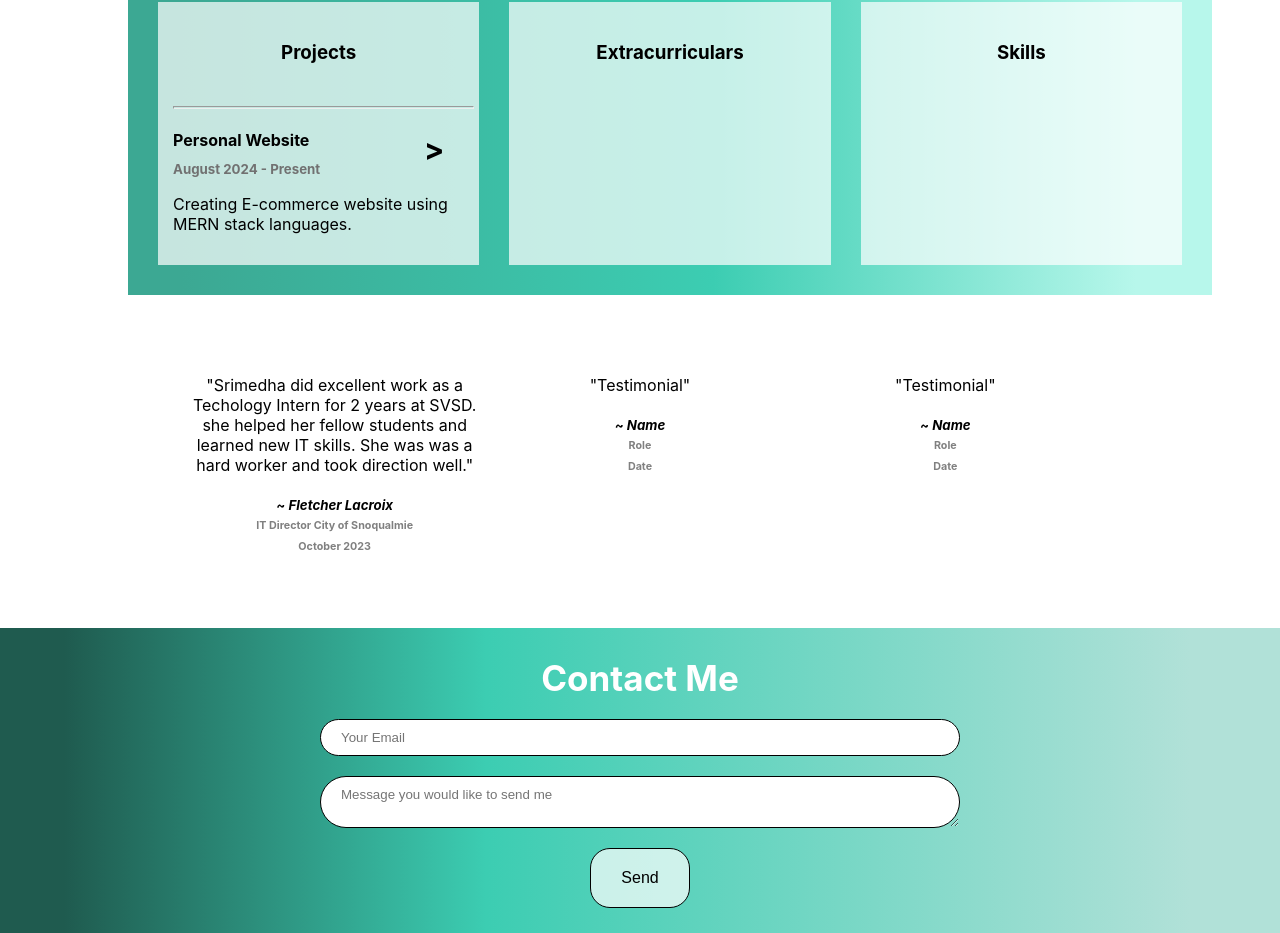
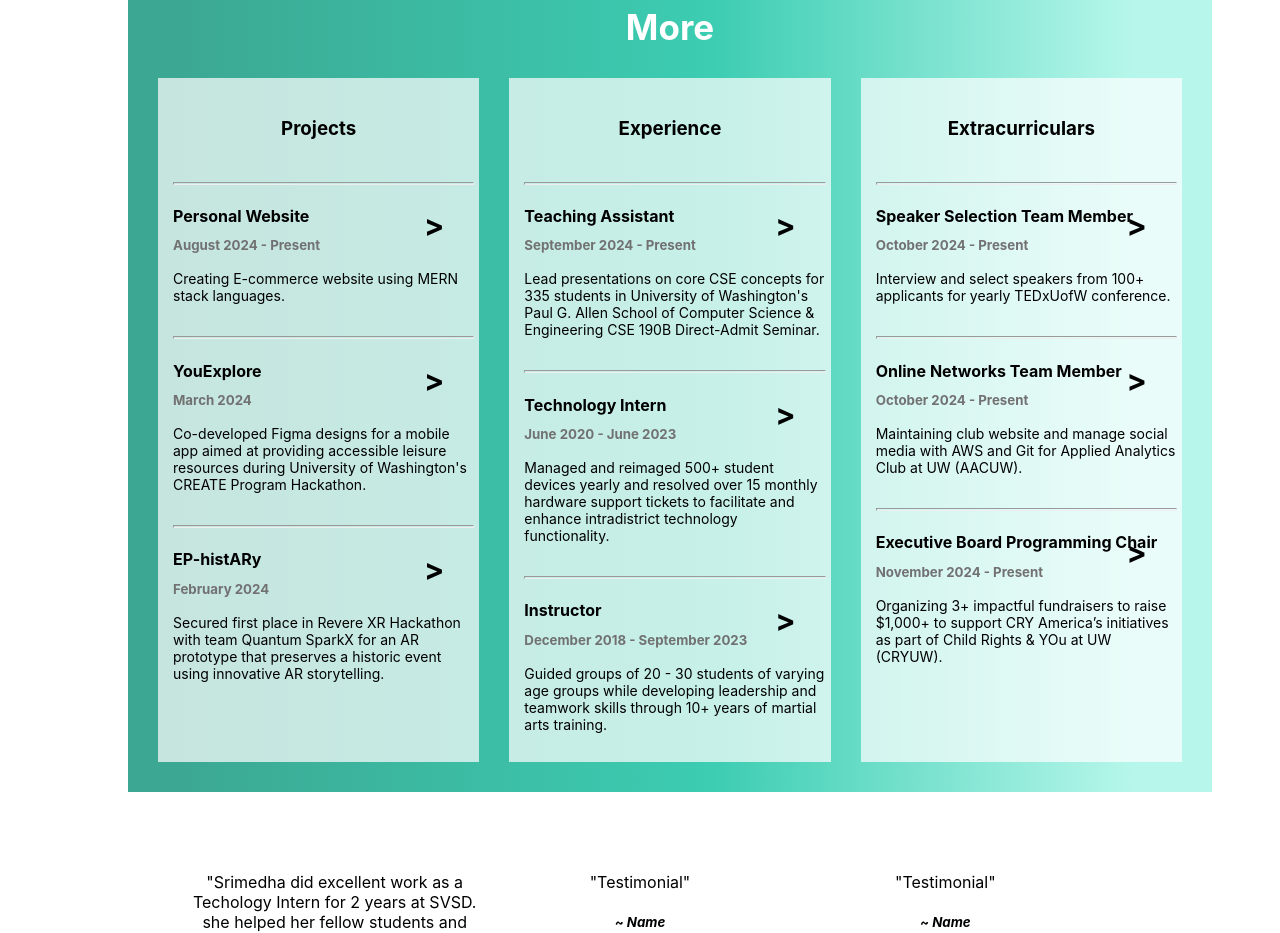
Before and after one commit to medhathumm/srimedha-thummala, a React (Create React App) app in the folder frontend/: page / in a window 1280 px wide. Shown: the part 1505-2438 px from the top of the page. Built offline with nearby package versions, Linux system fonts and the light colour scheme.

Commit message:
added resume

```diff
--- a/frontend/src/Sections/AboutMe/AboutMe.css
+++ b/frontend/src/Sections/AboutMe/AboutMe.css
@@ -21,3 +21,15 @@
     margin-right: 10%;
     margin-left: 15%;
 }
+
+.aboutme-resume-btn button {
+    padding: 10px;
+    background-color: #b7f7eb;
+    border: 1px solid black;
+    border-radius: 10px;
+    box-shadow: 2px 2px 3px -2px black;
+}
+
+.aboutme-resume-btn button:hover {
+    background-color: #a6f0e3;
+}
--- a/frontend/src/Sections/AboutMe/AboutMe.jsx
+++ b/frontend/src/Sections/AboutMe/AboutMe.jsx
@@ -1,5 +1,6 @@
 import "./AboutMe.css";
 import profile_pic from "../Media/profile-pic.jpeg";
+import resume_pdf from "../Media/Srimedha_Thummala copy.pdf";
 
 const AboutMe = () => {
     return (
@@ -9,7 +10,14 @@ const AboutMe = () => {
                 <p><strong>Education: </strong>BS @ University of Washington - Seattle</p>
                 <p><strong>Major: </strong>Computer Science</p>
                 <p><strong>Minor: </strong>Business</p>
-
+                <p><strong>Expected Graduation Date: </strong>2026</p>
+                <p><strong>Future Role Goals: </strong>Product Owner, Product Manager, and/or Software Engineer</p>
+                <br/>
+                <p><strong>Hobbies: </strong>cafe hopping, martial arts, web app creation, and photography.</p>
+                <br/>
+                <a href={resume_pdf} target="_blank" rel="noreferrer" className="aboutme-resume-btn">
+                    <button>Resume</button>
+                </a>
             </div>
 
             <div className="aboutme-right">
--- a/frontend/src/Sections/Contact/Contact.jsx
+++ b/frontend/src/Sections/Contact/Contact.jsx
@@ -7,19 +7,22 @@ const Contact = () => {
 
     const [email, setEmail] = useState("");
 
+    const [name, setName] = useState("");
+
     const [message, setMessage] = useState("");
 
     return (
         <section id="contact" className="contact">
             <h1>Contact Me</h1>
             <div className="contact-email">
-                <input value={email} onChange={(e) => setEmail(e.target.value)} type="email" name="email" placeholder="Your Email" required />
+                <input value={name} onChange={(e) => setName(e.target.value)} type="text" name="name" placeholder="Name" required />
+                <input value={email} onChange={(e) => setEmail(e.target.value)} type="email" name="email" placeholder="Email" required />
                 <textarea value={message} onChange={(e) => setMessage(e.target.value)} type="text" name="message" placeholder="Message you would like to send me" required />
             </div>
             <button>Send</button>
             <div className="contact-profiles">
-                <img src={linkedin_profile} alt=""/>
-                <img src={github_profile} alt=""/>
+                <a href="https://www.linkedin.com/in/srimedha-thummala/" target="_blank" rel="noreferrer"><img src={linkedin_profile} alt=""/></a>
+                <a href="https://github.com/medhathumm" target="_blank" rel="noreferrer"><img src={github_profile} alt=""/></a>
             </div>
         </section>
     )
--- a/frontend/src/Sections/More/More.css
+++ b/frontend/src/Sections/More/More.css
@@ -43,6 +43,7 @@
 
 .more-entry p {
     margin-top: -5px;
+    font-size: 14px;
 }
 
 .more-entry-checkmore {
--- a/frontend/src/Sections/More/More.jsx
+++ b/frontend/src/Sections/More/More.jsx
@@ -16,14 +16,95 @@ const More = () => {
                         </div>
                         <p>Creating E-commerce website using MERN stack languages.</p>
                     </div>
+                    <div className="more-entry">
+                        <hr/>
+                        <h4>YouExplore</h4>
+                        <div className="more-entry-checkmore">
+                            <h5>March 2024</h5>
+                            <h2>&gt;</h2>
+                        </div>
+                        <p>Co-developed Figma designs for a mobile app aimed at providing
+                            accessible leisure resources during University of Washington's
+                            CREATE Program Hackathon.</p>
+                    </div>
+                    <div className="more-entry">
+                        <hr/>
+                        <h4>EP-histARy</h4>
+                        <div className="more-entry-checkmore">
+                            <h5>February 2024</h5>
+                            <h2>&gt;</h2>
+                        </div>
+                        <p>Secured first place in Revere XR Hackathon with team Quantum SparkX
+                            for an AR prototype that preserves a historic event using innovative
+                            AR storytelling.</p>
+                    </div>
+                </div>
+
+                <div className="more-section">
+                    <h3>Experience</h3>
+                    <div className="more-entry">
+                        <hr/>
+                        <h4>Teaching Assistant</h4>
+                        <div className="more-entry-checkmore">
+                            <h5>September 2024 - Present</h5>
+                            <h2>&gt;</h2>
+                        </div>
+                        <p>Lead presentations on core CSE concepts for 335 students in University
+                            of Washington's Paul G. Allen School of Computer Science & Engineering
+                            CSE 190B Direct-Admit Seminar.</p>
+                    </div>
+                    <div className="more-entry">
+                        <hr/>
+                        <h4>Technology Intern</h4>
+                        <div className="more-entry-checkmore">
+                            <h5>June 2020 - June 2023</h5>
+                            <h2>&gt;</h2>
+                        </div>
+                        <p>Managed and reimaged 500+ student devices yearly and resolved over 15
+                            monthly hardware support tickets to facilitate and enhance intradistrict
+                            technology functionality.</p>
+                    </div>
+                    <div className="more-entry">
+                        <hr/>
+                        <h4>Instructor</h4>
+                        <div className="more-entry-checkmore">
+                            <h5>December 2018 - September 2023</h5>
+                            <h2>&gt;</h2>
+                        </div>
+                        <p>Guided groups of 20 - 30 students of varying age groups while developing
+                            leadership and teamwork skills through 10+ years of martial arts training.</p>
+                    </div>
                 </div>
 
                 <div className="more-section">
                     <h3>Extracurriculars</h3>
-                </div>
-
-                <div className="more-section">
-                    <h3>Skills</h3>
+                    <div className="more-entry">
+                        <hr/>
+                        <h4>Speaker Selection Team Member</h4>
+                        <div className="more-entry-checkmore">
+                            <h5>October 2024 - Present</h5>
+                            <h2>&gt;</h2>
+                        </div>
+                        <p>Interview and select speakers from 100+ applicants for yearly TEDxUofW conference.</p>
+                    </div>
+                    <div className="more-entry">
+                        <hr/>
+                        <h4>Online Networks Team Member</h4>
+                        <div className="more-entry-checkmore">
+                            <h5>October 2024 - Present</h5>
+                            <h2>&gt;</h2>
+                        </div>
+                        <p>Maintaining club website and manage social media with AWS and Git for Applied Analytics Club at UW (AACUW).</p>
+                    </div>
+                    <div className="more-entry">
+                        <hr/>
+                        <h4>Executive Board Programming Chair</h4>
+                        <div className="more-entry-checkmore">
+                            <h5>November 2024 - Present</h5>
+                            <h2>&gt;</h2>
+                        </div>
+                        <p>Organizing 3+ impactful fundraisers to raise $1,000+ to support CRY America’s initiatives as part of Child Rights & YOu at UW (CRYUW).</p>
+                    </div>
                 </div>
             </div>
         </section>
```
Also changed, not shown: 1 other file (tests, documents, lock files or other folders).
